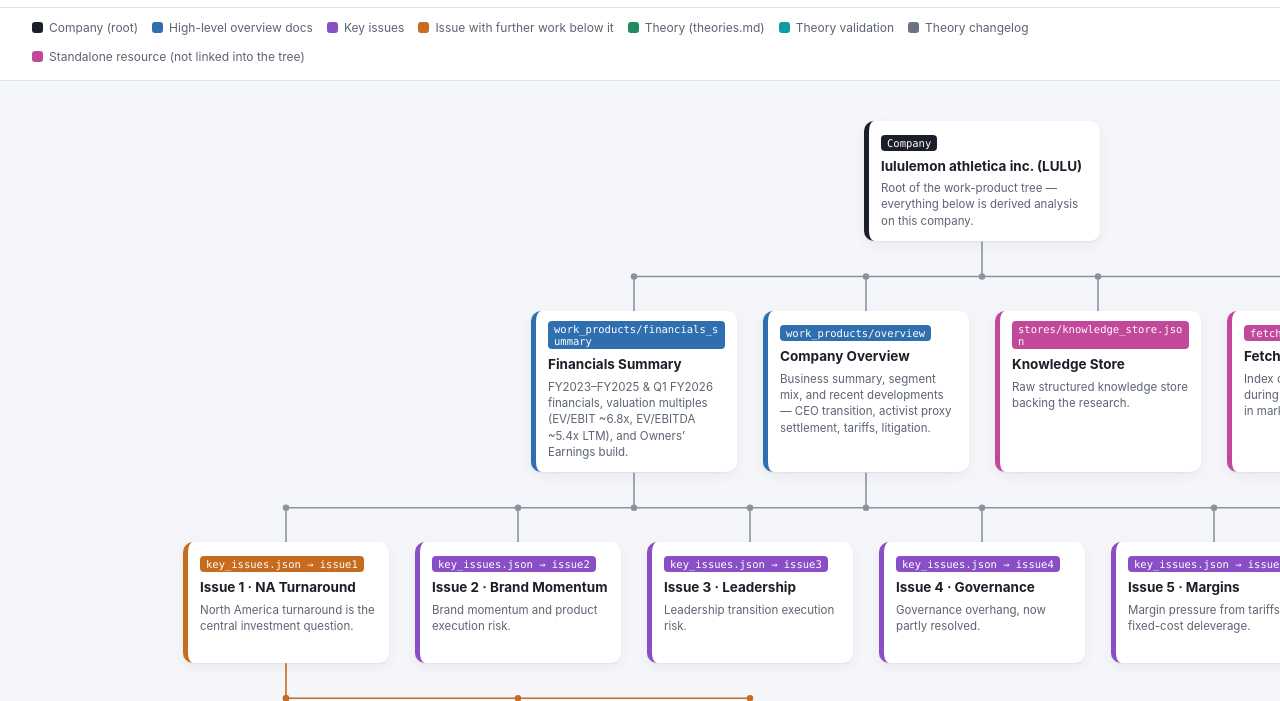
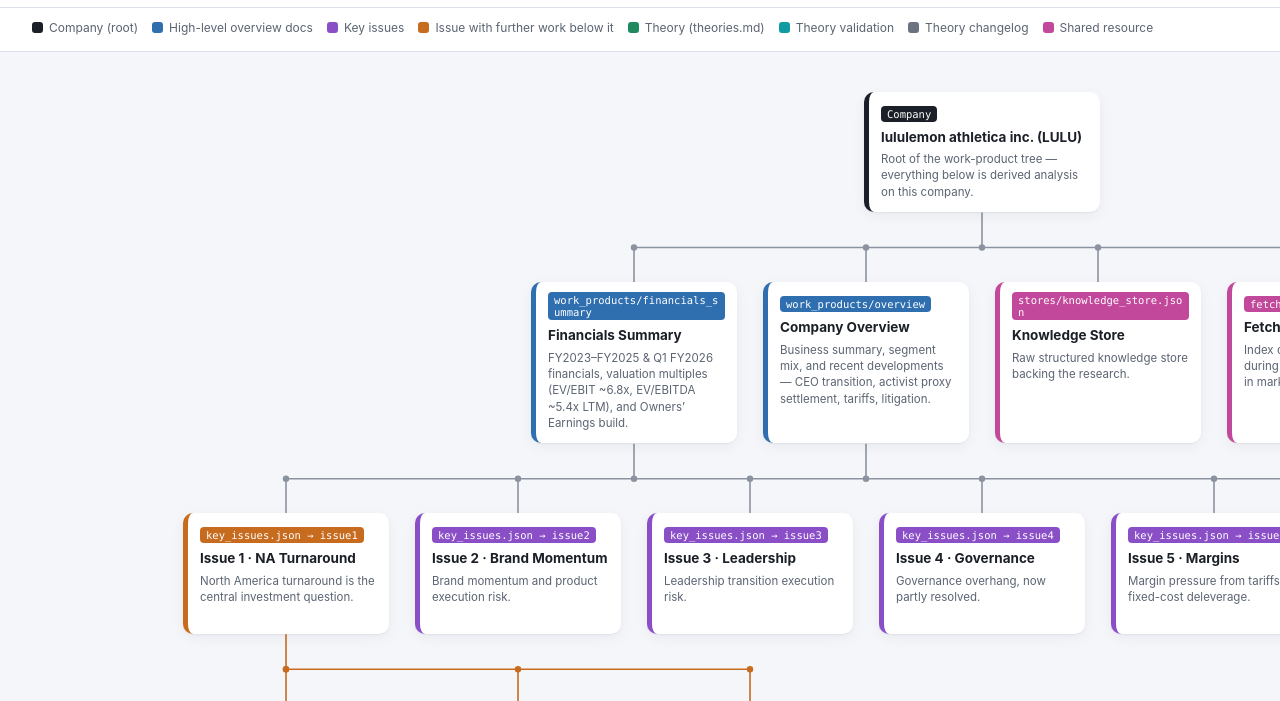
Before and after one commit to bdub800/quick-looks, a plain HTML site: page LULU/lulu_work_product_tree.html in a window 1280 px wide. Shown: the part 113-814 px from the top of the page. Drawn offline with Linux system fonts and the light colour scheme.

Commit message:
minor working chg in work tree

```diff
--- a/LULU/lulu_work_product_tree.html
+++ b/LULU/lulu_work_product_tree.html
@@ -199,7 +199,7 @@
   <div class="item"><span class="swatch" style="background:var(--c-theory)"></span>Theory (theories.md)</div>
   <div class="item"><span class="swatch" style="background:var(--c-validation)"></span>Theory validation</div>
   <div class="item"><span class="swatch" style="background:var(--c-changelog)"></span>Theory changelog</div>
-  <div class="item"><span class="swatch" style="background:var(--c-resource)"></span>Standalone resource (not linked into the tree)</div>
+  <div class="item"><span class="swatch" style="background:var(--c-resource)"></span>Shared resource</div>
 </div>
 
 <div id="scroller">
```
